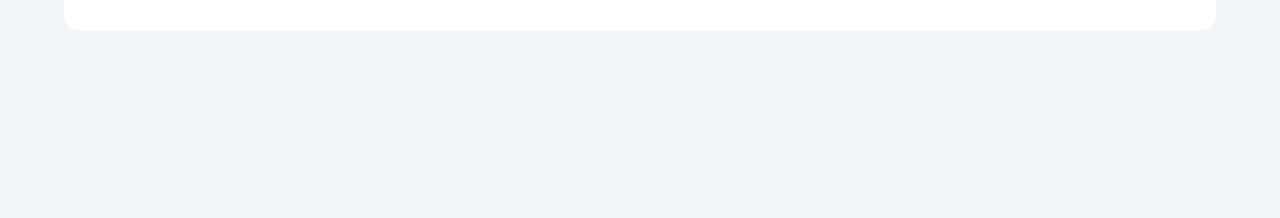
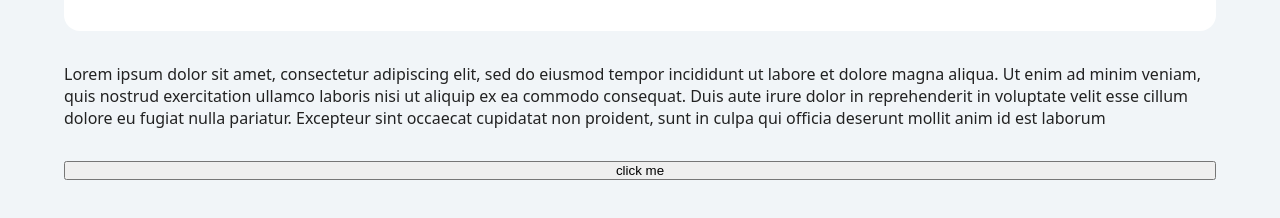
Before and after one commit to preethimaddy/cod, a React (Create React App) app: page / in a window 1280 px wide. Shown: the part 1724-1942 px from the top of the page. Before the commit the page ends 1835 px from the top, so only its background shows below. Built offline with nearby package versions, Linux system fonts and the light colour scheme.

Commit message:
props - children rendering

```diff
--- a/src/index.css
+++ b/src/index.css
@@ -39,3 +39,6 @@
   color:red;
   letter-spacing: 2px;
 }
+.book p{
+  margin:1rem 0 0 0.5rem;
+}
--- a/src/index.js
+++ b/src/index.js
@@ -20,25 +20,40 @@
   author:'Morgan Housel'
 }
 const BookList = ()=> {
-  return  <section className='booklist'>
-   <Book author={firstbook.author} title={firstbook.title} img={firstbook.img}/>
-   <Book  author={secondbook.author} title={secondbook.title} img={secondbook.img}/>
-   <Book  author={thirdbook.author} title={thirdbook.title} img={thirdbook.img}/>
+  return (
+    <section className='booklist'>
+    <Book author={firstbook.author} title={firstbook.title} img={firstbook.img}/>
+    <Book  author={secondbook.author} title={secondbook.title} img={secondbook.img}/>
+    <Book  author={thirdbook.author} title={thirdbook.title} img={thirdbook.img}/>
+    <p>Lorem ipsum dolor sit amet, consectetur adipiscing elit, sed do eiusmod tempor incididunt ut labore et dolore magna aliqua.
+   Ut enim ad minim veniam, quis nostrud exercitation ullamco laboris nisi ut aliquip ex ea commodo consequat.
+    Duis aute irure dolor in reprehenderit in voluptate velit esse cillum dolore eu fugiat nulla pariatur.
+     Excepteur sint occaecat cupidatat non proident, sunt in culpa qui officia deserunt mollit anim id est laborum</p>
+     <button>click me</button>
+   </section>
+  );
+}
 
-  </section>
-}
-const Book = (props)=> {
 
-  console.log(props);
+  const Book =(props)=> {
+    const {img, title, author, children} = props;
+    console.log(props);
+    return (
+      <article  className='book'>
+    <img src={img} alt={title}/>
+    <h2>{title}</h2>
+    <h4>{author}</h4>
+ {children}
 
-  return  <article  className='book'>
-     <img src={props.img} alt={props.title}/>
-     <h2>{props.title}</h2>
-     <h4>{props.author}</h4>
+ </article>
+    );
+  }
 
-  </article>
 
-}
+
+
+
+
 
 
 const root = ReactDOM.createRoot(document.getElementById('root'));
```
